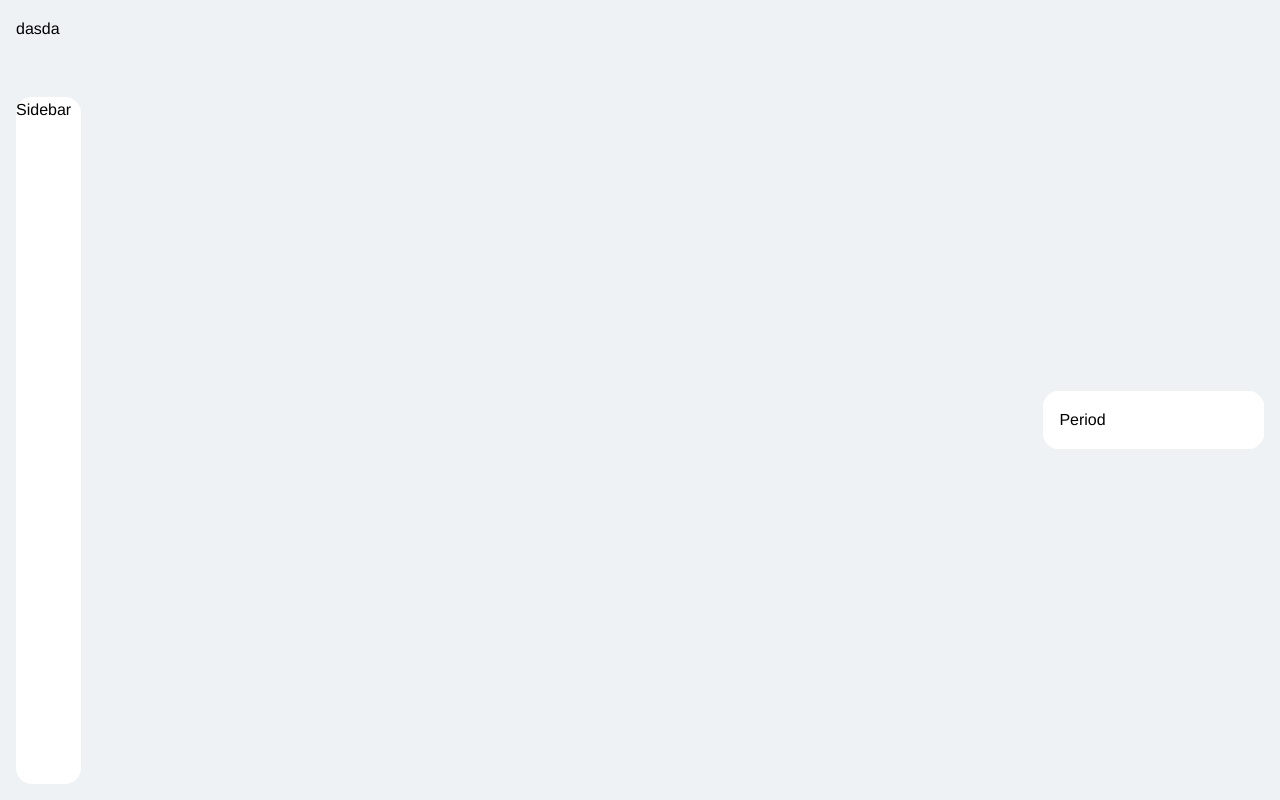
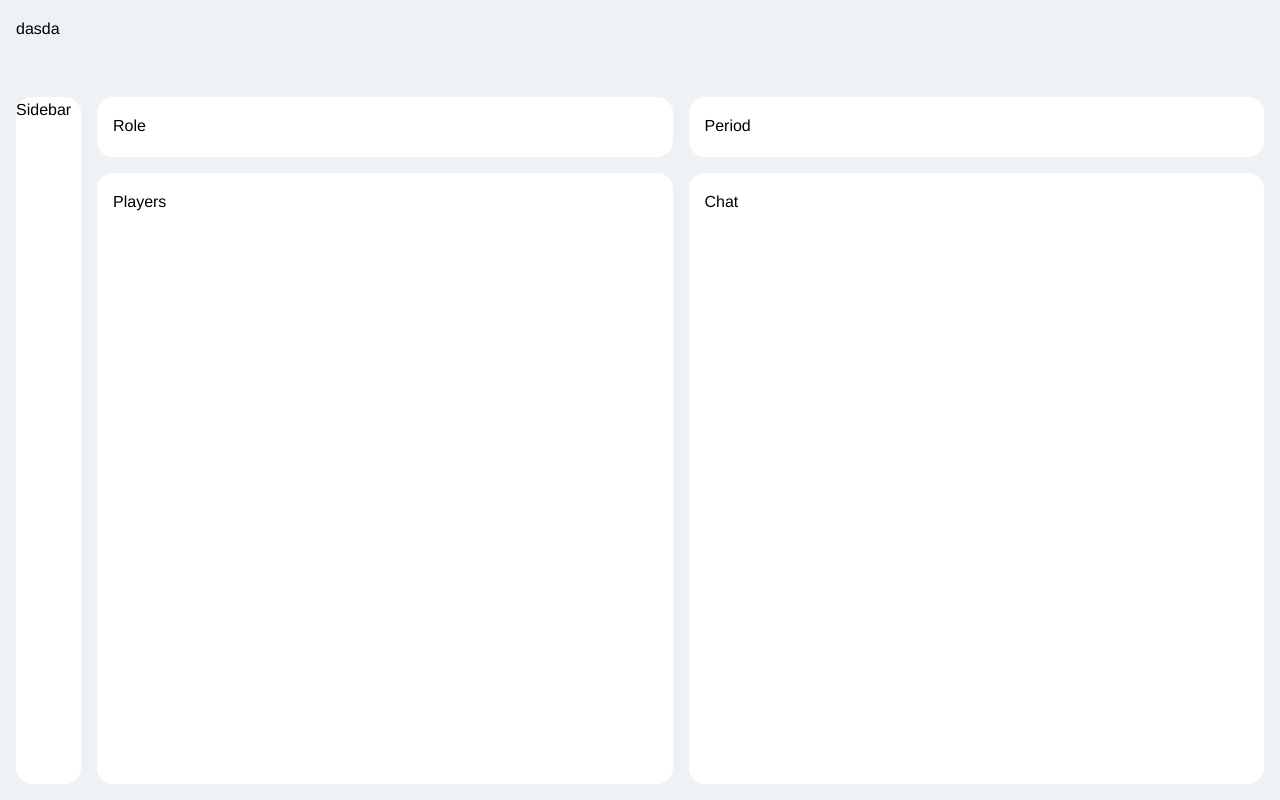
Before and after one commit to mist941/mafia.frontend, a React (Create React App) app: page / in a window 1280 px wide. Built offline with nearby package versions, Linux system fonts and the light colour scheme.

Commit message:
added not logged page

```diff
--- a/src/components/pages/MainPage/MainPage.module.scss
+++ b/src/components/pages/MainPage/MainPage.module.scss
@@ -1,14 +1,13 @@
 .container {
+  height: 100%;
   display: grid;
-  grid-auto-columns: 1fr;
   grid-auto-rows: 1fr;
-  grid-template-columns: 1fr 1fr 1fr;
-  grid-template-rows: 1fr 1fr 1fr;
+  grid-template-columns: 1fr 1fr;
+  grid-template-rows: 60px 1fr;
   gap: 16px;
   grid-template-areas:
-    "Block2 Block2 Block2"
-    "Block1 Block3 Block4"
-    "Block1 Block5 Block6";
+    "Role Period"
+    "Players Chat";
 }
 
 .players {
```
